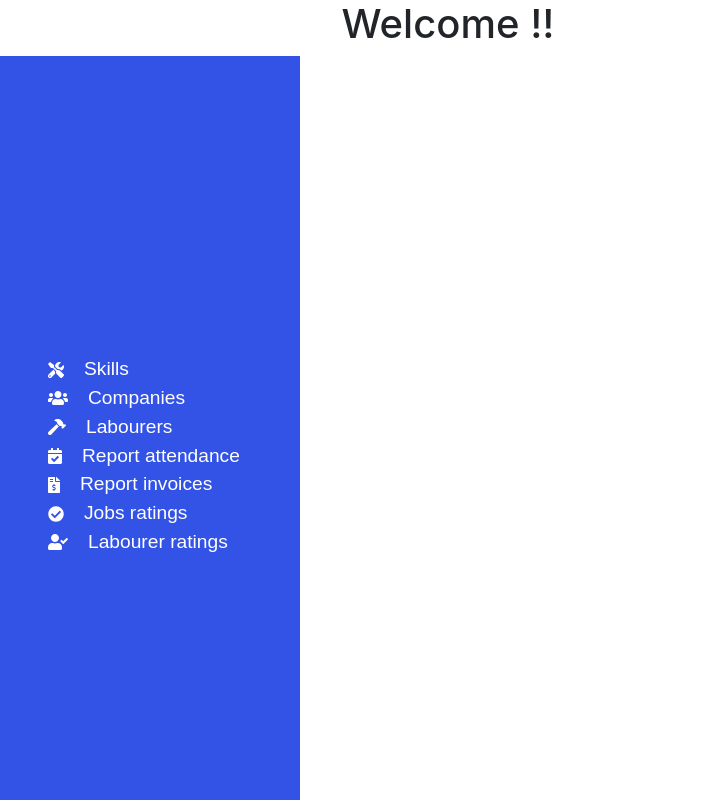
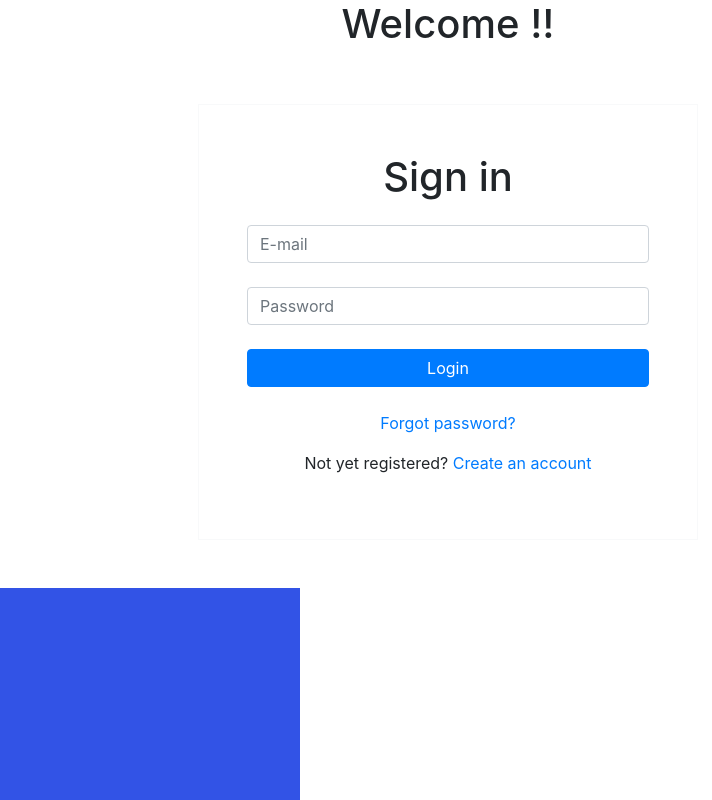
Before and after one commit to denismaltev/RecruitmentSystem_front_end, a React (Create React App) app in the folder recruitmentapp/: page /labourer-profile in a window 1280 px wide. Shown: the top 800 px of the page, without its empty margins (0-712 px from the left). Built offline with nearby package versions, Linux system fonts and the light colour scheme.

Commit message:
Login component renders in home now, need to remove navbar

```diff
--- a/recruitmentapp/src/App.js
+++ b/recruitmentapp/src/App.js
@@ -79,7 +79,7 @@ export default class App extends React.Component {
   }
 
   render() {
-    // this block for all components to understand if the user is authenteficated
+    // this block for all components to understand if the user is authenticated
     const authProps = {
       isAuth: this.state.isAuth,
       userRole: this.state.userRole,
@@ -104,7 +104,7 @@ export default class App extends React.Component {
               <Route
                 exact
                 path="/login"
-                render={props => <LogIn {...props} auth={authProps} />}
+                render={props => <LogIn auth={authProps} />}
               />
               <Route path="/registration" component={Registration} />
             </Switch>
--- a/recruitmentapp/src/pages/Home.jsx
+++ b/recruitmentapp/src/pages/Home.jsx
@@ -1,17 +1,12 @@
 import React from "react";
+import Login from "./LogIn";
 
 export default class Home extends React.Component {
   render() {
     return (
-      <div>
-        <div className="content">
-          <h1> Welcome !!</h1>
-        </div>
-
-        {/* <br />
-        <Link to="/login"> Sign In</Link>
-        <p>Don't have an account ?</p>
-        <Link to="/registration"> Create account </Link> */}
+      <div className="content">
+        <h1> Welcome !!</h1>
+        <Login/>
       </div>
     );
   }
```
